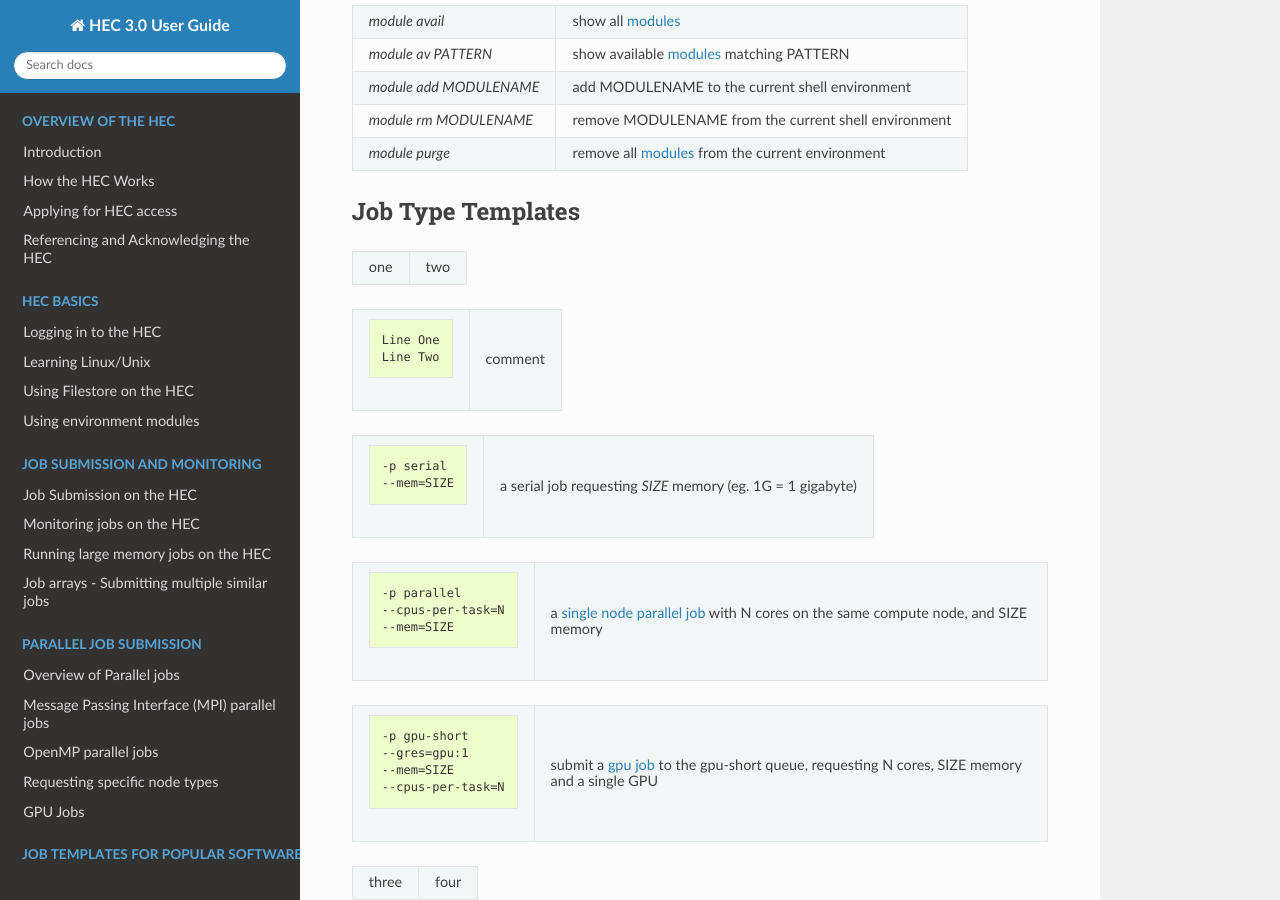
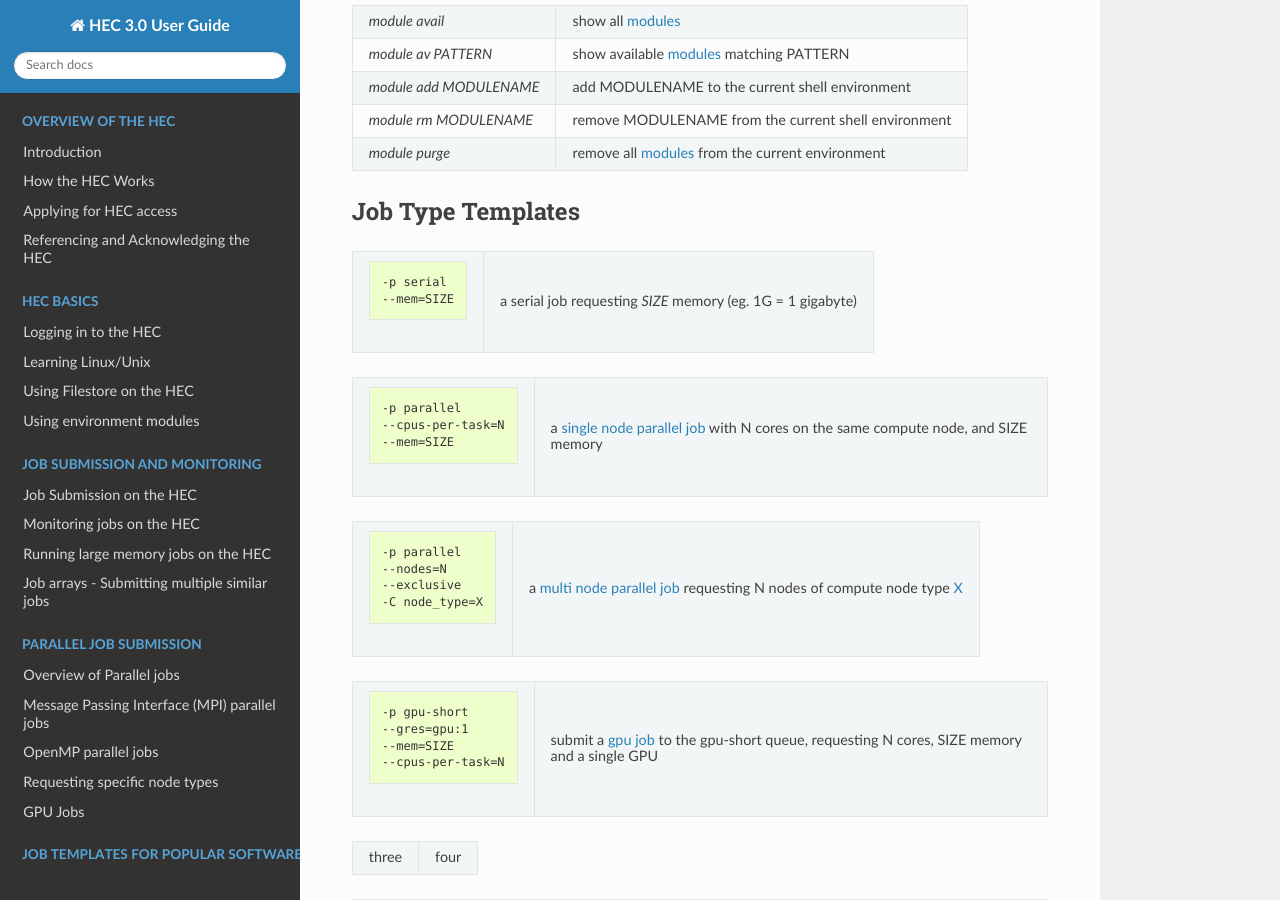
Before and after one commit to MikePacey/Lancaster-HEC, a Sphinx documentation site: the page built from docs/cheatsheet.rst, in a window 1280 px wide and 900 px high, scrolled down 1032 px. Built offline with Sphinx 7.4.7 and the Read the Docs theme 3.1.0, drawn with Linux system fonts in a browser that asks for light colours; formulas are drawn with MathJax 3.

Commit message:
test branch

```diff
--- a/docs/cheatsheet.rst
+++ b/docs/cheatsheet.rst
@@ -71,19 +71,6 @@ Job Type Templates
 
 .. list-table::
 
-  * - one
-    - two
-
-.. list-table::
-
-  * - .. code-block:: console
-
-         Line One
-         Line Two
-    - comment
-
-.. list-table::
-
   * - .. code-block:: console
 
          -p serial
@@ -107,7 +94,7 @@ Job Type Templates
          --nodes=N
          --exclusive
          -C node_type=X
-   - a :ref:`multi node parallel job<mpi jobs>` requesting N nodes of compute node type :ref:`X<node types>`
+    - a :ref:`multi node parallel job<mpi jobs>` requesting N nodes of compute node type :ref:`X<node types>`
 
 .. list-table::
 
```
